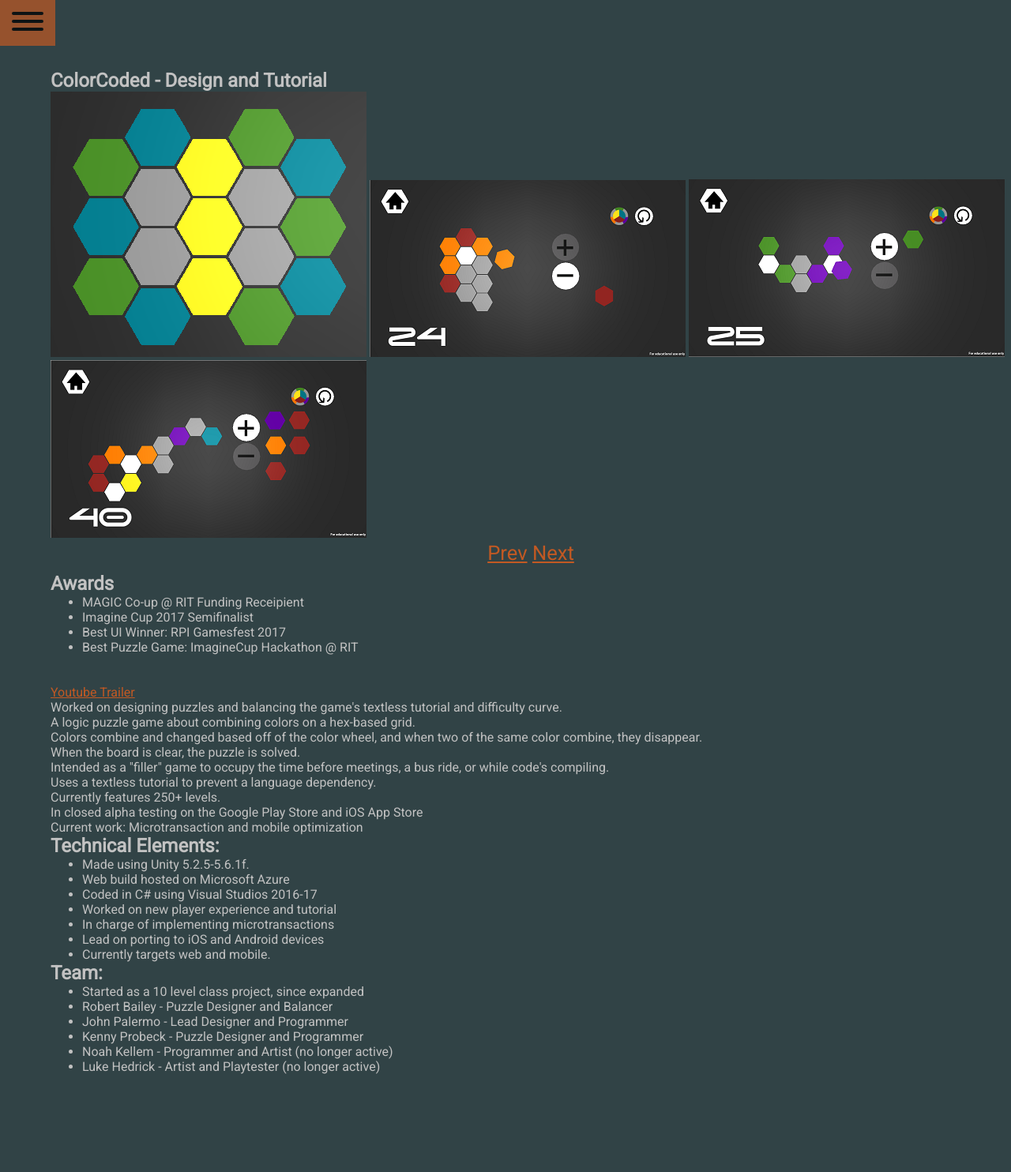
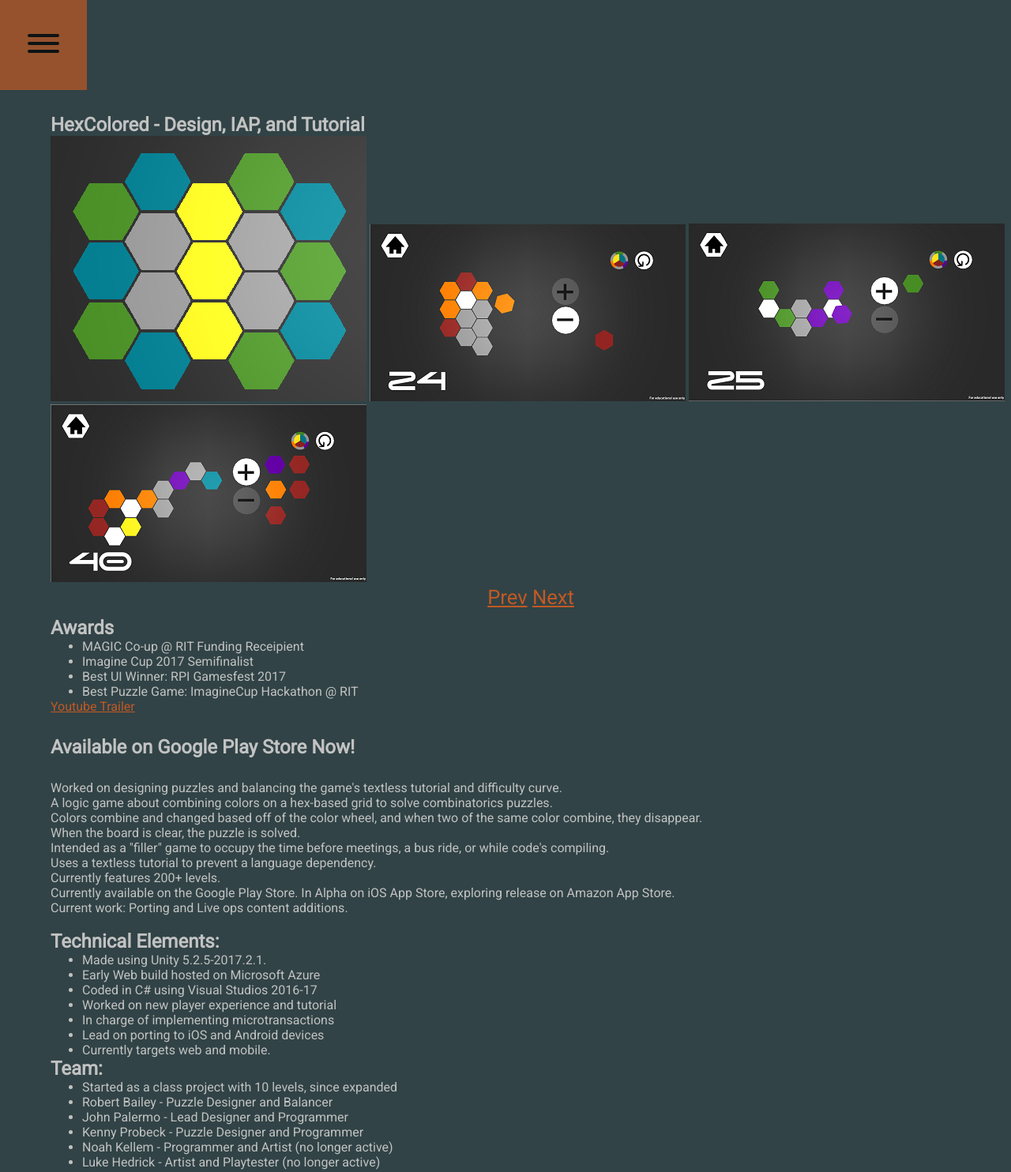
Before and after one commit to thrownerror/thrownerror.github.io, a plain HTML site: page projects/HexColored.html in a window 1280 px wide. Shown: the whole page at 79% size. Before the commit the page ends 1410 px from the top, so only its background shows below. Drawn offline with nearby package versions, Linux system fonts and the light colour scheme.

Commit message:
Post HexColored/ColorCoded release update
Fixed HexColored's name, and did general text fixes across the board to
address the change and new status.

```diff
--- a/projects/colorCoded.html
+++ b/projects/HexColored.html
@@ -54,7 +54,7 @@
       <li><a href = "../index.html">About Me</a>
       <li><span>Projects</span>
           <ul class="Vertical">
-            <li><a href="colorCoded.html">ColorCoded</a></li>
+            <li><a href="projects/HexColored.html">HexColored</a></li>
             <li><a href="vroom.html">VRoom</a></li>
             <li><a href="swingyDinghy.html">Swingy Dinghy</a></li>
             <li><a href="kf2Arena.html">Killing Floor 2 - Arena</a></li>
@@ -81,7 +81,7 @@
 </nav>
      <div id = "mainContent">
        <section>
-         <h1>ColorCoded - Design and Tutorial</h1>
+         <h1>HexColored - Design, IAP, and Tutorial</h1>
            <div class="cycle-slideshow"
               data-cycle-fx=fadeout
               data-cycle-timeout="0"
@@ -105,19 +105,22 @@
           <div class = "bodyContent">
 
 
-                        <h2>Awards</h2>
+            <h2>Awards</h2>
             <ul>
               <li>MAGIC Co-up @ RIT Funding Receipient</li>
               <li>Imagine Cup 2017 Semifinalist</li>
               <li>Best UI Winner: RPI Gamesfest 2017</li>
               <li>Best Puzzle Game: ImagineCup Hackathon @ RIT</li>
             </ul>
-            <br>
             <p>
-                   <br><a href="https://www.youtube.com/watch?v=wNRhbHfgcXI">Youtube Trailer</a><br>
+              <a href="https://www.youtube.com/watch?v=wNRhbHfgcXI">Youtube Trailer</a>
+            </p>
+              <br>
+            <h2> <br>Available on Google Play Store Now!<br><br></h2>
+            <p>
                    Worked on designing puzzles and balancing the game's textless tutorial and difficulty curve.
                    <br>
-                   A logic puzzle game about combining colors on a hex-based grid.
+                   A logic game about combining colors on a hex-based grid to solve combinatorics puzzles.
 				   <br>
 				   Colors combine and changed based off of the color wheel, and when two of the same color combine, they disappear.
                    <br>
@@ -127,18 +130,20 @@
                    <br>
                    Uses a textless tutorial to prevent a language dependency.
                    <br>
-                   Currently features 250+ levels.
+                   Currently features 200+ levels.
                    <br>
-                   In closed alpha testing on the Google Play Store and iOS App Store
+                   Currently available on the Google Play Store. In Alpha on iOS App Store, exploring release on Amazon App Store.
                    <br>
-                   Current work: Microtransaction and mobile optimization
+                   Current work: Porting and Live ops content additions.
+              <br>
+              <br>
 
 			</p>
 
 			 <h2>Technical Elements: </h2>
               <ul>
-                <li>Made using Unity 5.2.5-5.6.1f.</li>
-                <li>Web build hosted on Microsoft Azure</li>
+                <li>Made using Unity 5.2.5-2017.2.1.</li>
+                <li>Early Web build hosted on Microsoft Azure</li>
                 <li>Coded in C# using Visual Studios 2016-17</li>
                 <li>Worked on new player experience and tutorial</li>
                 <li>In charge of implementing microtransactions</li>
@@ -148,7 +153,7 @@
               </ul>
             <h2>Team: </h2>
               <ul>
-                <li>Started as a 10 level class project, since expanded</li>
+                <li>Started as a class project with 10 levels, since expanded</li>
                 <li>Robert Bailey - Puzzle Designer and Balancer</li>
                 <li>John Palermo - Lead Designer and Programmer</li>
                 <li>Kenny Probeck - Puzzle Designer and Programmer</li>
```
Also changed, not shown: contactMe.html (+1 -1 lines), index.html (+14 -12 lines), projects/cots.html (+1 -1 lines), projects/indicecision.html (+1 -1 lines), projects/kf2Arena.html (+1 -1 lines), projects/swingyDinghy.html (+1 -1 lines), projects/vroom.html (+1 -1 lines), writing/asoiaf.html (+1 -1 lines), writing/breach.html (+1 -1 lines), writing/twine.html (+1 -1 lines), dist/hamburger.css, 1 other file.
